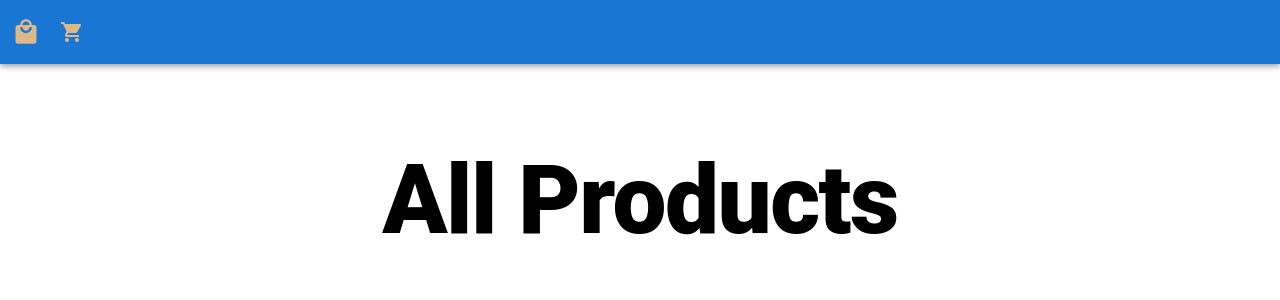
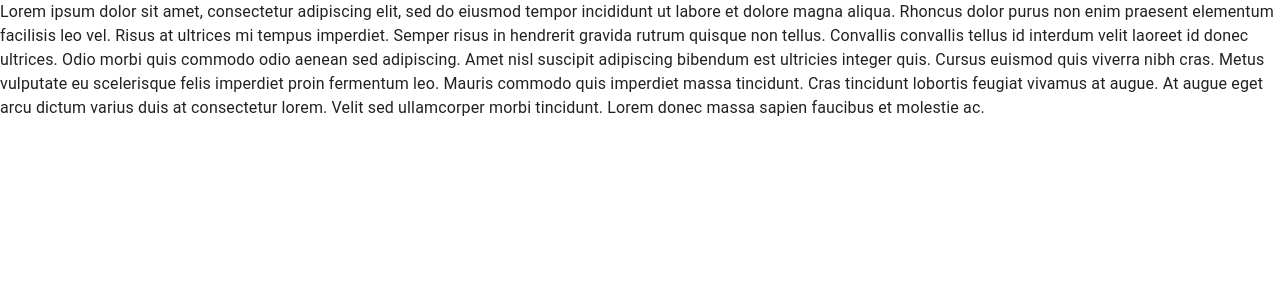
Before and after one commit to ali-fadaei23/iShop, a React (Create React App) app: page / in a window 1280 px wide. Both pictures are taken after a click on the button 72 px from the left and 32 px from the top of the page. Shown: the top 300 px of the page. Built offline with nearby package versions, Linux system fonts and the light colour scheme; no server answers.

Commit message:
Add drawer orders

```diff
--- a/src/App.jsx
+++ b/src/App.jsx
@@ -4,19 +4,32 @@ import { useState } from "react";
 import Home from "./components/main/Home";
 import Navbar from "./components/navbar/Navbar";
 import Category from "./components/category/category-pages/Category";
+import Cart from "./components/cart/Cart";
 
 const App = () => {
   const [count, setCount] = useState(0);
+  const [open, setOpen] = useState(false);
+
+  const handleOpenCart = () => {
+    setOpen(true);
+  };
+
+  const handleCloseCart = () => {
+    setOpen(false);
+  };
 
   const handleCountOrder = () => {
     setCount(count + 1);
   };
+
   return (
     <Router>
       <>
         <div>
-          <Navbar CountOrder={count} />
+          <Navbar CountOrder={count} handleOpenCart={handleOpenCart} />
         </div>
+        <Cart open={open} handleCloseCart={handleCloseCart} />
+
         <Routes>
           <Route path="/" element={<Home />} />
           <Route
--- /dev/null
+++ b/src/components/cart/Cart.jsx
@@ -0,0 +1,25 @@
+import { Drawer, Typography } from "@mui/material";
+import "./Cart.css";
+
+const Cart = ({ open, handleCloseCart }) => {
+  return (
+    <Drawer sx={{ maxWidth: 350 }} open={open} onClose={handleCloseCart}>
+      <Typography paragraph>
+        Lorem ipsum dolor sit amet, consectetur adipiscing elit, sed do eiusmod
+        tempor incididunt ut labore et dolore magna aliqua. Rhoncus dolor purus
+        non enim praesent elementum facilisis leo vel. Risus at ultrices mi
+        tempus imperdiet. Semper risus in hendrerit gravida rutrum quisque non
+        tellus. Convallis convallis tellus id interdum velit laoreet id donec
+        ultrices. Odio morbi quis commodo odio aenean sed adipiscing. Amet nisl
+        suscipit adipiscing bibendum est ultricies integer quis. Cursus euismod
+        quis viverra nibh cras. Metus vulputate eu scelerisque felis imperdiet
+        proin fermentum leo. Mauris commodo quis imperdiet massa tincidunt. Cras
+        tincidunt lobortis feugiat vivamus at augue. At augue eget arcu dictum
+        varius duis at consectetur lorem. Velit sed ullamcorper morbi tincidunt.
+        Lorem donec massa sapien faucibus et molestie ac.
+      </Typography>
+    </Drawer>
+  );
+};
+
+export default Cart;
--- a/src/components/navbar/Navbar.jsx
+++ b/src/components/navbar/Navbar.jsx
@@ -5,7 +5,7 @@ import ShoppingCartIcon from "@mui/icons-material/ShoppingCart";
 import CategoryList from "../category/category-list/CategoryList";
 import { useEffect, useState } from "react";
 import { Link } from "react-router-dom";
-const Navbar = ({ CountOrder }) => {
+const Navbar = ({ CountOrder, handleOpenCart }) => {
   const [categoryItem, setCategoryItem] = useState([]);
 
   useEffect(() => {
@@ -41,7 +41,7 @@ const Navbar = ({ CountOrder }) => {
                 horizontal: "right",
               }}
             >
-              <IconButton aria-label="cart">
+              <IconButton aria-label="cart" onClick={handleOpenCart}>
                 <ShoppingCartIcon className="icon" />
               </IconButton>
             </Badge>
--- a/src/components/product-item/ProductItem.jsx
+++ b/src/components/product-item/ProductItem.jsx
@@ -4,7 +4,7 @@ import CardMedia from "@mui/material/CardMedia";
 import CardActions from "@mui/material/CardActions";
 import Button from "@mui/material/Button";
 // import { ButtonGroup } from "@mui/material";
-import Badge from "@mui/material/Badge";
+// import Badge from "@mui/material/Badge";
 import AddIcon from "@mui/icons-material/Add";
 // import RemoveIcon from "@mui/icons-material/Remove";
 // import DeleteIcon from "@mui/icons-material/Delete";
```
Also changed, not shown: src/components/cart/Cart.css (added).
